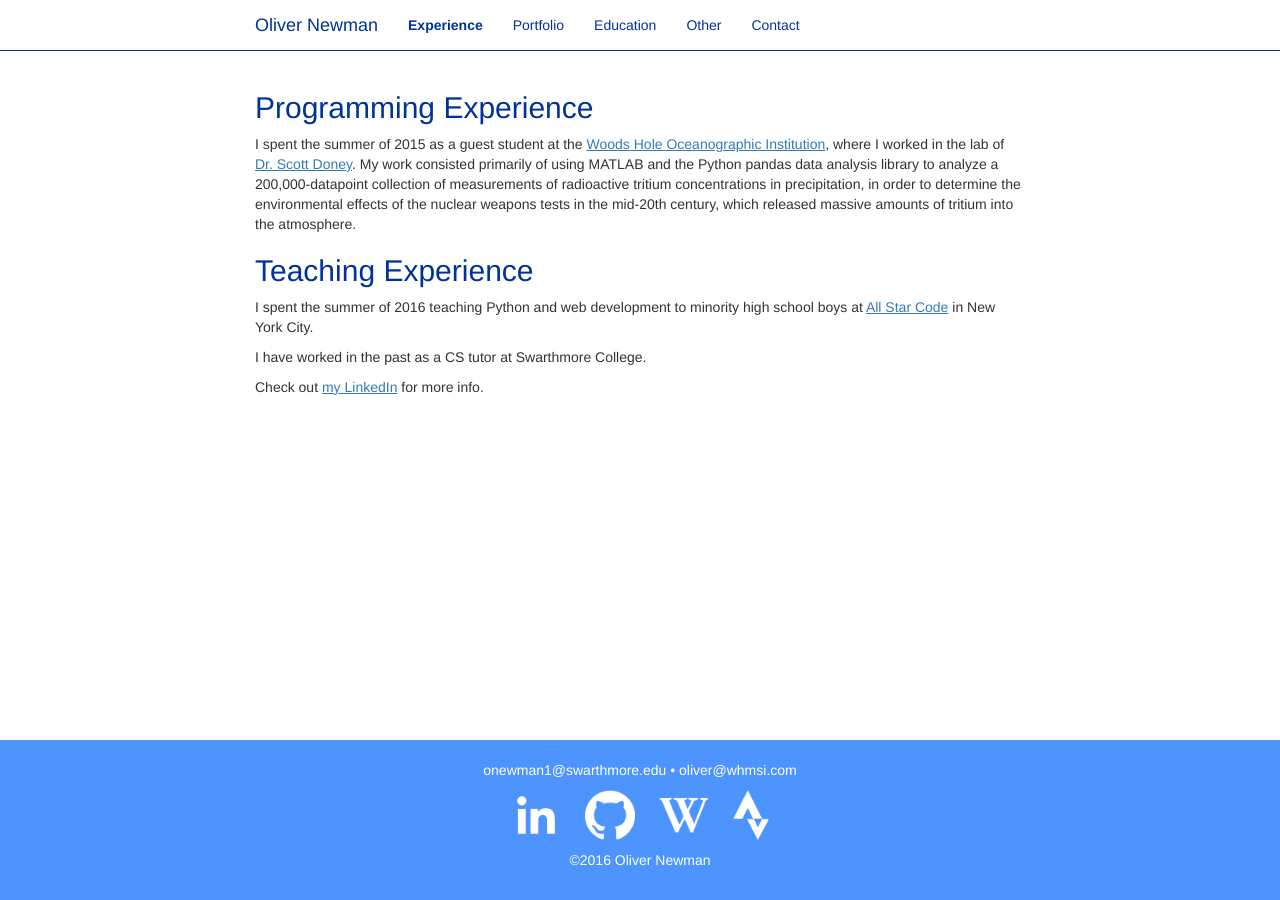
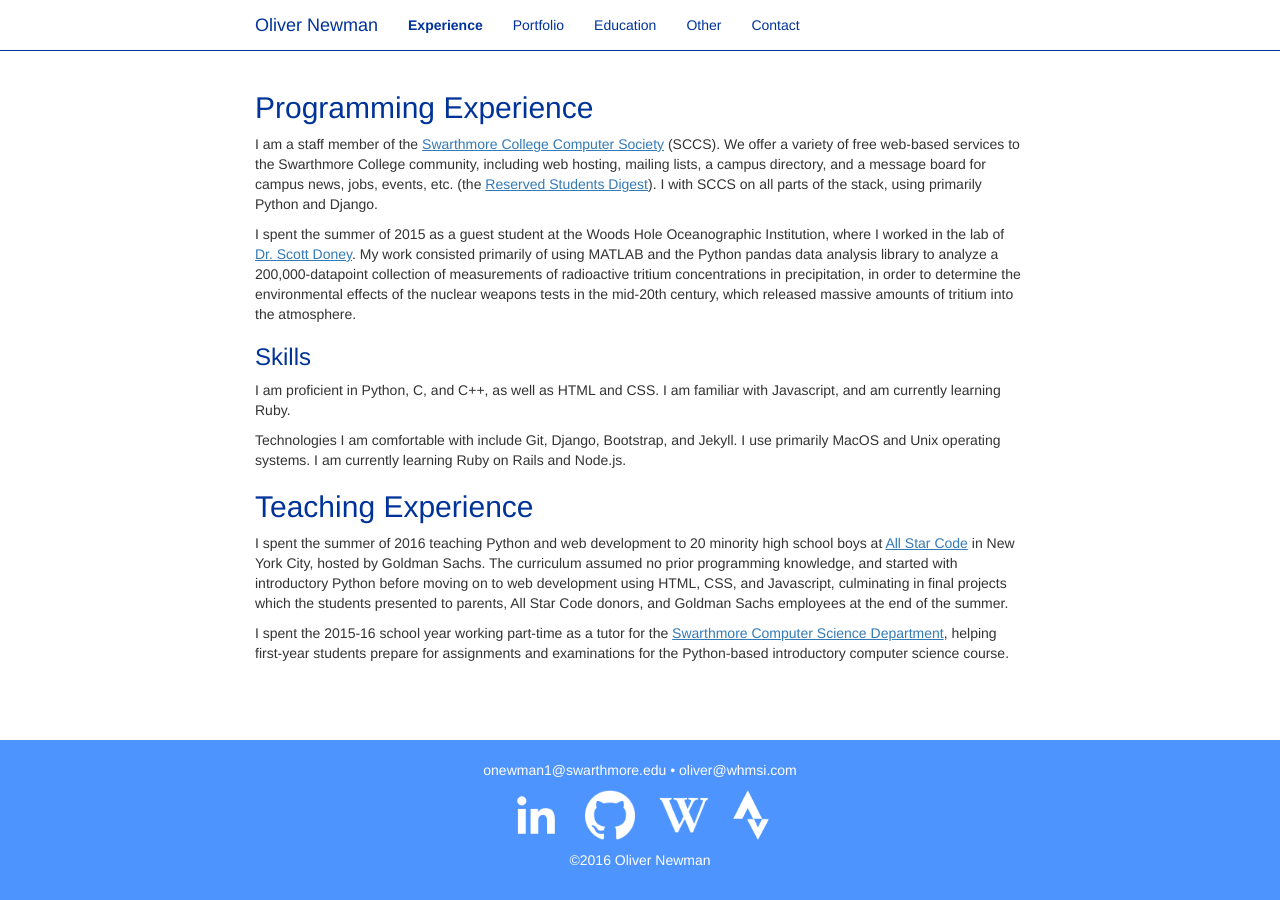
Before and after one commit to oliver-newman/personal_website, a Jekyll site: the page built from experience/index.html, in a window 1280 px wide. Built offline with Jekyll 4.4.1, drawn with Linux system fonts in a browser that asks for light colours.

Commit message:
Added more info to experience

```diff
--- a/experience/index.html
+++ b/experience/index.html
@@ -7,29 +7,50 @@ permalink: /experience/
   <div class="container section-container">
     <section>
       <h2>Programming Experience</h2>
+      <p>I am a staff member of the
+      <a target="_blank" href="https://www.sccs.swarthmore.edu/">Swarthmore College Computer Society</a>
+      (SCCS). We offer a variety of free web-based services to the Swarthmore
+      College community, including web hosting, mailing lists, a campus
+      directory, and a message board for campus news, jobs, events, etc. (the
+      <a target="_blank" href="https://rsd.sccs.swarthmore.edu/">Reserved Students Digest</a>).
+      I with SCCS on all parts of the stack, using primarily Python and Django.
+      </p>
+
       <p>I spent the summer of 2015 as a guest student at the
-      <a target="_blank" href="http://www.whoi.edu/">Woods Hole Oceanographic Institution</a>,
-      where I worked in the lab of
-      <a href="http://www.whoi.edu/website/computational-biogeochemistry-group/cbgc-home">Dr. Scott Doney</a>. My work consisted primarily of using MATLAB and the Python pandas data
+      Woods Hole Oceanographic Institution, where I worked in the lab of
+      <a target="_blank" href="http://www.whoi.edu/website/computational-biogeochemistry-group/cbgc-home">Dr. Scott Doney</a>. My work consisted primarily of using MATLAB and the Python pandas data
       analysis library to analyze a 200,000-datapoint collection of measurements
       of radioactive tritium concentrations in precipitation, in order to
       determine the environmental effects of the nuclear weapons tests in the
       mid-20th century, which released massive amounts of tritium into the
       atmosphere.
       </p>
+
+      <h3>Skills</h3>
+      <p>I am proficient in Python, C, and C++, as well as HTML and CSS. I am
+      familiar with Javascript, and am currently learning Ruby.
+      </p>
+      <p>Technologies I am comfortable with include Git, Django, Bootstrap, and
+      Jekyll. I use primarily MacOS and Unix operating systems. I am currently
+      learning Ruby on Rails and Node.js.
+      </p>
     </section>
+
     <section>
       <h2>Teaching Experience</h2>
-      <p>I spent the summer of 2016 teaching Python and web development to
+      <p>I spent the summer of 2016 teaching Python and web development to 20
       minority high school boys at
       <a target="_blank" href="http://www.allstarcode.org/">All Star Code</a>
-      in New York City.
+      in New York City, hosted by Goldman Sachs. The curriculum assumed no prior
+      programming knowledge, and started with introductory Python before moving
+      on to web development using HTML, CSS, and Javascript, culminating in
+      final projects which the students presented to parents, All Star Code
+      donors, and Goldman Sachs employees at the end of the summer.
       </p>
-      <p>I have worked in the past as a CS tutor at Swarthmore College.
-      </p>
-      <p>Check out
-      <a target="_blank" href="https://www.linkedin.com/in/oliver-newman-a74a02ba">my LinkedIn</a>
-      for more info.
+      <p>I spent the 2015-16 school year working part-time as a tutor for the
+      <a target="_blank" href="https://www.cs.swarthmore.edu/">Swarthmore Computer Science Department</a>,
+      helping first-year students prepare for assignments and examinations for
+      the Python-based introductory computer science course.
       </p>
     </section>
   </div>
```
